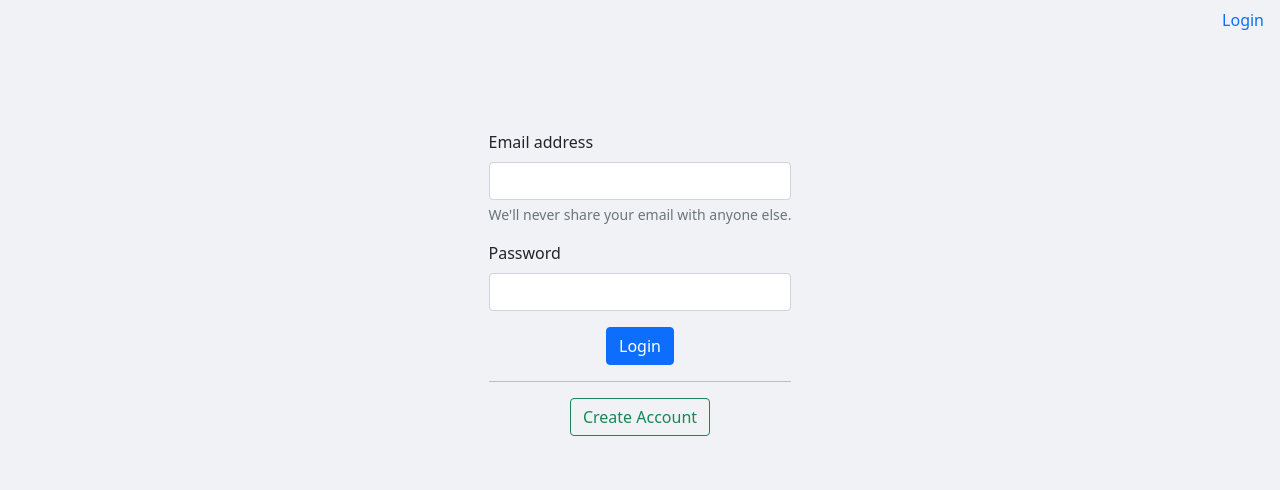
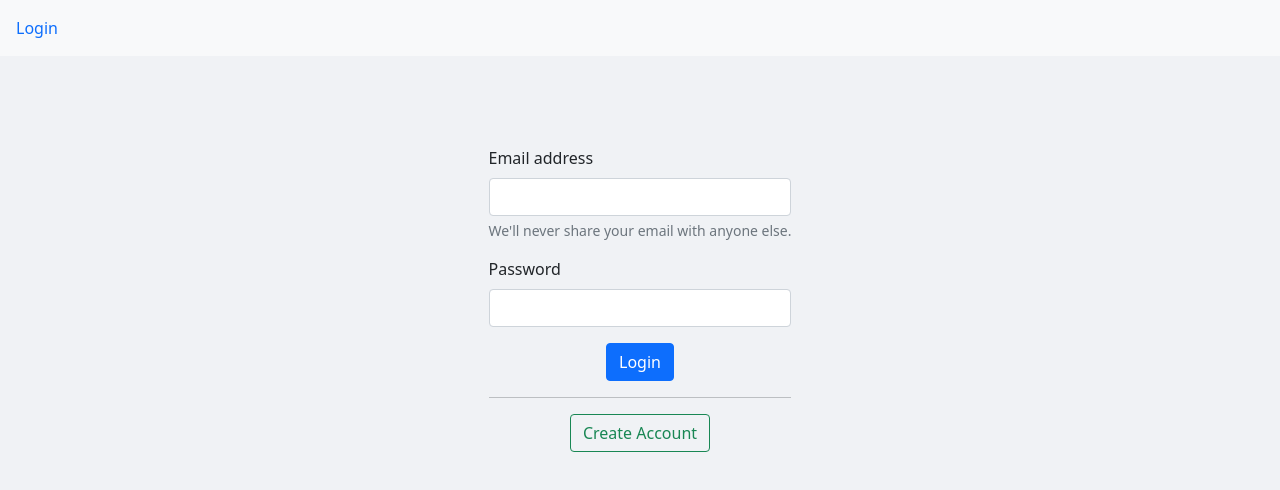
Before and after one commit to PJozeph/simply-todo, a React (Create React App) app: page /login in a window 1280 px wide. Shown: the top 490 px of the page. Built offline with nearby package versions, Linux system fonts and the light colour scheme.

Commit message:
fix nav and sign up

```diff
--- a/src/components/Pages/Auth.js
+++ b/src/components/Pages/Auth.js
@@ -28,7 +28,7 @@ const Login = () => {
         event.preventDefault();
         let url;
         if (isSignUp) {
-            url = 'https://identitytoolkit.googleapis.com/v1/accounts:signUps?key=AIzaSyDSg1JotvDnX0S3_o1ZgkmtN_SAu0sNuM0'
+            url = 'https://identitytoolkit.googleapis.com/v1/accounts:signUp?key=AIzaSyDSg1JotvDnX0S3_o1ZgkmtN_SAu0sNuM0'
         } else {
             url = 'https://identitytoolkit.googleapis.com/v1/accounts:signInWithPassword?key=AIzaSyDSg1JotvDnX0S3_o1ZgkmtN_SAu0sNuM0'
         }
--- a/src/components/UI/Header/Header.js
+++ b/src/components/UI/Header/Header.js
@@ -16,7 +16,7 @@ const Header = () => {
     }
 
     return (
-        <header>
+        <nav className="navbar navbar-expand-lg navbar-light bg-light">
             <ul className="nav justify-content-end">
                 {isLoggedIn &&
                     <li className="nav-item">
@@ -24,18 +24,18 @@ const Header = () => {
                     </li>}
                 {isLoggedIn &&
                     <li className="nav-item">
-                        <Link className="nav-link" to="/completed">Completed Tasks</Link>
+                        <Link className="nav-link" to="/completed">Completed Todo</Link>
                     </li>}
                 {isLoggedIn &&
                     <li className="nav-item">
-                        <Link className="nav-link" to="/">Profile</Link>
+                        <Link className="nav-link" to="/">Todos</Link>
                     </li>}
                 {!isLoggedIn &&
                     <li className="nav-item">
                         <Link className="nav-link active" to="/login">Login</Link>
                     </li>}
             </ul>
-        </header>)
+        </nav>)
 }
 
 export default Header;
```
